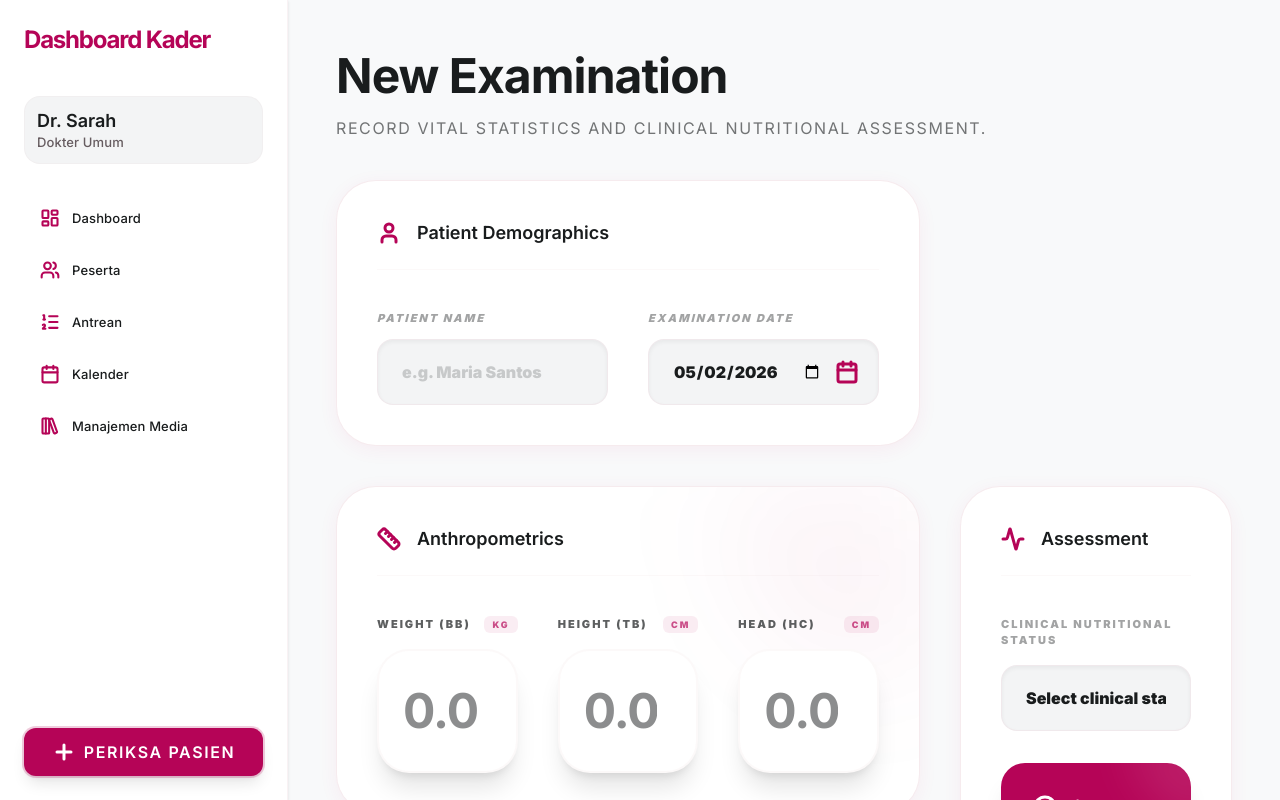
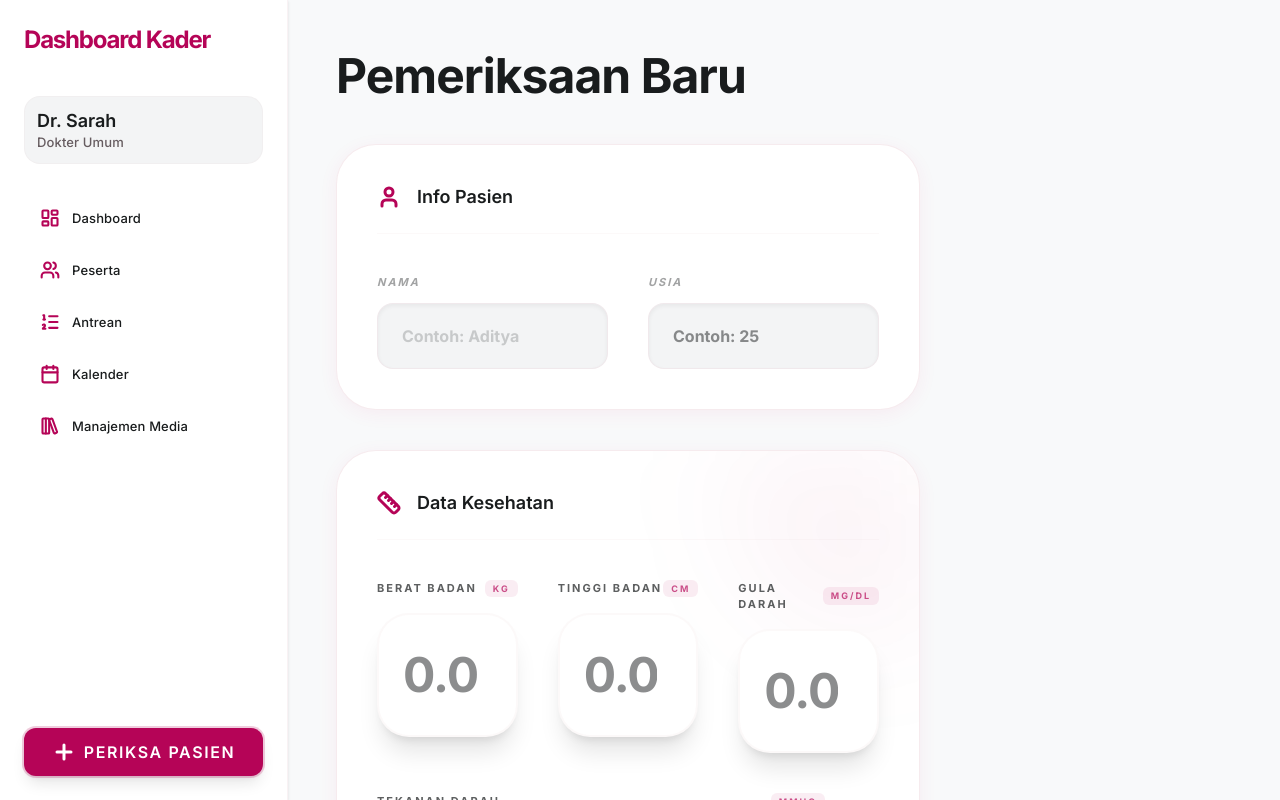
Before and after one commit to GithubFarelAlghazali/kader-posyandu-app, a React (Vite) app: page / in a window 1280 px wide. Both pictures are taken after a click on the button "PERIKSA PASIEN". Built offline with nearby package versions, Linux system fonts and the light colour scheme.

Commit message:
fix: pemeriksaan page layout and UI

```diff
--- a/src/pages/NewExamination.tsx
+++ b/src/pages/NewExamination.tsx
@@ -1,69 +1,57 @@
-import React, { useState } from 'react';
-import {
-  User,
-  Calendar as CalendarIcon,
-  Ruler,
-  Activity,
-  Info,
-  Save,
-  ArrowRight
-} from 'lucide-react';
-import { motion } from 'motion/react';
-import { Button } from '../components/atoms/Button';
-import { cn } from '../lib/utils';
+import React, { useState } from "react";
+import { User, Calendar as CalendarIcon, Ruler, Activity, Info, Save, ArrowRight } from "lucide-react";
+import { motion } from "motion/react";
+import { Button } from "../components/atoms/Button";
+import { cn } from "../lib/utils";
 
 export function NewExamination() {
 	const [formData, setFormData] = useState({
-    patientName: '',
-    examDate: new Date().toISOString().split('T')[0],
-    weight: '',
-    height: '',
-    headCircum: '',
-    status: ''
+		patientName: "",
+		age: "",
+		weight: "",
+		height: "",
+		bloodSistolik: "",
+		bloodDistolik: "",
+		glucose: "",
+		status: "",
 	});
 
 	return (
 		<div className="space-y-10">
 			{/* Header */}
 			<div className="mb-10">
-        <h1 className="text-display-lg text-on-surface mb-3 font-black">New Examination</h1>
-        <p className="text-on-surface text-body-md font-bold opacity-60 uppercase tracking-widest leading-relaxed">
-          Record vital statistics and clinical nutritional assessment.
-        </p>
+				<h1 className="text-display-lg text-on-surface mb-3 font-bold">Pemeriksaan Baru</h1>
 			</div>
 
 			<form className="grid grid-cols-1 md:grid-cols-12 gap-10" onSubmit={(e) => e.preventDefault()}>
 				{/* Patient Info Card */}
-        <motion.div
-          initial={{ opacity: 0, x: -20 }}
-          animate={{ opacity: 1, x: 0 }}
-          className="md:col-span-12 lg:col-span-8 bg-white rounded-[40px] shadow-clinical p-8 md:p-10 border border-outline-variant/30"
-        >
-          <h3 className="text-title-sm font-black text-on-surface flex items-center gap-4 mb-10 pb-6 border-b border-outline-variant/10">
+				<motion.div initial={{ opacity: 0, x: -20 }} animate={{ opacity: 1, x: 0 }} className="md:col-span-12 lg:col-span-8 bg-white rounded-[40px] shadow-clinical p-8 md:p-10 border border-outline-variant/30">
+					<h3 className="text-title-sm font-bold text-on-surface flex items-center gap-4 mb-10 pb-6 border-b border-outline-variant/10">
 						<User className="w-6 h-6 text-primary" strokeWidth={3} />
-            Patient Demographics
+						Info Pasien
 					</h3>
 					<div className="grid grid-cols-1 sm:grid-cols-2 gap-10">
 						<div className="space-y-3">
-              <label className="text-[11px] text-on-surface font-black uppercase tracking-[2px] block opacity-40 italic">Patient Name</label>
+							<label className="text-[11px] text-on-surface font-bold uppercase tracking-[2px] block opacity-40 italic">Nama</label>
 							<input
 								type="text"
-                placeholder="e.g. Maria Santos"
-                className="w-full px-6 py-5 bg-surface-container-low rounded-2xl border border-outline-variant/20 focus:border-primary focus:ring-4 focus:ring-primary/10 outline-none transition-all font-body-md text-on-surface font-black placeholder:text-on-surface/20 shadow-inner"
+								placeholder="Contoh: Aditya"
+								className="w-full px-6 py-5 bg-surface-container-low rounded-2xl border border-outline-variant/20 focus:border-primary focus:ring-4 focus:ring-primary/10 outline-none transition-all font-body-md text-on-surface font-bold placeholder:text-on-surface/20 shadow-inner"
 								value={formData.patientName}
-                onChange={(e) => setFormData({...formData, patientName: e.target.value})}
+								onChange={(e) => setFormData({ ...formData, patientName: e.target.value })}
 							/>
 						</div>
 						<div className="space-y-3">
-              <label className="text-[11px] text-on-surface font-black uppercase tracking-[2px] block opacity-40 italic">Examination Date</label>
+							<label className="text-[11px] text-on-surface font-bold uppercase tracking-[2px] block opacity-40 italic">Usia</label>
 							<div className="relative">
 								<input
-                  type="date"
-                  className="w-full pl-6 pr-14 py-5 bg-surface-container-low rounded-2xl border border-outline-variant/20 focus:border-primary focus:ring-4 focus:ring-primary/10 outline-none transition-all font-body-md text-on-surface font-black appearance-none shadow-inner"
-                  value={formData.examDate}
-                  onChange={(e) => setFormData({...formData, examDate: e.target.value})}
+									type="number"
+									min={0}
+									placeholder="Contoh: 25"
+									className="w-full pl-6 pr-14 py-5 bg-surface-container-low rounded-2xl border border-outline-variant/20 focus:border-primary focus:ring-4 focus:ring-primary/10 outline-none transition-all font-body-md text-on-surface font-bold appearance-none shadow-inner"
+									value={formData.age}
+									onChange={(e) => setFormData({ ...formData, age: e.target.value })}
 								/>
-                <CalendarIcon className="w-6 h-6 absolute right-5 top-1/2 -translate-y-1/2 text-primary pointer-events-none" strokeWidth={3} />
 							</div>
 						</div>
 					</div>
@@ -77,113 +65,99 @@ export function NewExamination() {
 					className="md:col-span-12 lg:col-span-8 bg-white rounded-[40px] shadow-clinical p-8 md:p-10 border border-outline-variant/30 relative overflow-hidden group"
 				>
 					<div className="absolute top-0 right-0 w-48 h-48 bg-primary/5 rounded-bl-full -z-0 blur-3xl group-hover:bg-primary/10 transition-colors duration-500" />
-          <h3 className="text-title-sm font-black text-on-surface flex items-center gap-4 mb-10 pb-6 border-b border-outline-variant/10 relative z-10">
+					<h3 className="text-title-sm font-bold text-on-surface flex items-center gap-4 mb-10 pb-6 border-b border-outline-variant/10 relative z-10">
 						<Ruler className="w-6 h-6 text-primary" strokeWidth={3} />
-            Anthropometrics
+						Data Kesehatan
 					</h3>
 					<div className="grid grid-cols-1 sm:grid-cols-3 gap-10 relative z-10">
 						<div className="space-y-4">
-              <label className="text-[11px] text-on-surface font-black uppercase tracking-[2px] flex justify-between items-center opacity-70">
-                Weight (BB)
-                <span className="text-[9px] bg-primary/10 text-primary px-2 py-0.5 rounded-md font-black">kg</span>
+							<label className="text-[11px] text-on-surface font-bold uppercase tracking-[2px] flex justify-between items-center opacity-70">
+								Berat Badan
+								<span className="text-[9px] bg-primary/10 text-primary px-2 py-0.5 rounded-md font-bold">kg</span>
 							</label>
 							<div className="relative group/input">
 								<input
 									type="number"
 									placeholder="0.0"
 									step="0.1"
-                  className="w-full px-6 py-8 bg-white rounded-[32px] border-2 border-outline-variant/10 focus:border-primary focus:ring-8 focus:ring-primary/5 outline-none transition-all text-display-lg text-on-surface font-black shadow-xl text-center"
+									className="w-full px-6 py-8 bg-white rounded-[32px] border-2 border-outline-variant/10 focus:border-primary focus:ring-8 focus:ring-primary/5 outline-none transition-all text-display-lg text-on-surface font-bold shadow-xl text-center"
 									value={formData.weight}
-                  onChange={(e) => setFormData({...formData, weight: e.target.value})}
+									onChange={(e) => setFormData({ ...formData, weight: e.target.value })}
 								/>
 							</div>
 						</div>
 						<div className="space-y-4">
-              <label className="text-[11px] text-on-surface font-black uppercase tracking-[2px] flex justify-between items-center opacity-70">
-                Height (TB)
-                <span className="text-[9px] bg-primary/10 text-primary px-2 py-0.5 rounded-md font-black">cm</span>
+							<label className="text-[11px] text-on-surface font-bold uppercase tracking-[2px] flex justify-between items-center opacity-70">
+								Tinggi Badan
+								<span className="text-[9px] bg-primary/10 text-primary px-2 py-0.5 rounded-md font-bold">cm</span>
 							</label>
 							<div className="relative">
 								<input
 									type="number"
 									placeholder="0.0"
 									step="0.1"
-                  className="w-full px-6 py-8 bg-white rounded-[32px] border-2 border-outline-variant/10 focus:border-primary focus:ring-8 focus:ring-primary/5 outline-none transition-all text-display-lg text-on-surface font-black shadow-xl text-center"
+									className="w-full px-6 py-8 bg-white rounded-[32px] border-2 border-outline-variant/10 focus:border-primary focus:ring-8 focus:ring-primary/5 outline-none transition-all text-display-lg text-on-surface font-bold shadow-xl text-center"
 									value={formData.height}
-                  onChange={(e) => setFormData({...formData, height: e.target.value})}
+									onChange={(e) => setFormData({ ...formData, height: e.target.value })}
 								/>
 							</div>
 						</div>
 						<div className="space-y-4">
-              <label className="text-[11px] text-on-surface font-black uppercase tracking-[2px] flex justify-between items-center opacity-70">
-                Head (HC)
-                <span className="text-[9px] bg-primary/10 text-primary px-2 py-0.5 rounded-md font-black">cm</span>
+							<label className="text-[11px] text-on-surface font-bold uppercase tracking-[2px] flex justify-between items-center opacity-70">
+								Gula Darah
+								<span className="text-[9px] bg-primary/10 text-primary px-2 py-0.5 rounded-md font-bold">mg/dL</span>
 							</label>
 							<div className="relative">
 								<input
 									type="number"
 									placeholder="0.0"
 									step="0.1"
-                  className="w-full px-6 py-8 bg-white rounded-[32px] border-2 border-outline-variant/10 focus:border-primary focus:ring-8 focus:ring-primary/5 outline-none transition-all text-display-lg text-on-surface font-black shadow-xl text-center"
-                  value={formData.headCircum}
-                  onChange={(e) => setFormData({...formData, headCircum: e.target.value})}
+									className="w-full px-6 py-8 bg-white rounded-[32px] border-2 border-outline-variant/10 focus:border-primary focus:ring-8 focus:ring-primary/5 outline-none transition-all text-display-lg text-on-surface font-bold shadow-xl text-center"
+									value={formData.glucose}
+									onChange={(e) => setFormData({ ...formData, glucose: e.target.value })}
+								/>
+							</div>
+						</div>
+						<div className="space-y-4 w-full md:w-md">
+							<p className="text-[11px] text-on-surface font-bold uppercase tracking-[2px] flex justify-between items-center opacity-70">
+								Tekanan Darah
+								<span className="text-[9px] bg-primary/10 text-primary px-2 py-0.5 rounded-md font-bold">mmHg</span>
+							</p>
+							<div className="flex gap-3 p-5 rounded-xl bg-primary flex-wrap md:flex-nowrap">
+								<div className="">
+									<label htmlFor="sistolik" className="text-[11px] text-white font-bold uppercase tracking-[2px] flex justify-between items-center opacity-70 mb-4">
+										Sistolik
+									</label>
+									<input
+										id="sistolik"
+										type="number"
+										placeholder="0.0"
+										step="0.1"
+										className="w-full px-6 py-8 bg-white rounded-[32px] border-2 border-outline-variant/10 focus:border-primary focus:ring-8 focus:ring-primary/5 outline-none transition-all text-display-lg text-on-surface font-bold shadow-xl text-center"
+										value={formData.sistolik}
+										onChange={(e) => setFormData({ ...formData, sistolik: e.target.value })}
+									/>
+								</div>
+								<div className="">
+									<label htmlFor="distolik" className="text-[11px] text-white font-bold uppercase tracking-[2px] flex justify-between items-center opacity-70 mb-4">
+										Distolik
+									</label>
+									<input
+										id="distolik"
+										type="number"
+										placeholder="0.0"
+										step="0.1"
+										className="w-full px-6 py-8 bg-white rounded-[32px] border-2 border-outline-variant/10 focus:border-primary focus:ring-8 focus:ring-primary/5 outline-none transition-all text-display-lg text-on-surface font-bold shadow-xl text-center"
+										value={formData.distolik}
+										onChange={(e) => setFormData({ ...formData, distolik: e.target.value })}
 									/>
 								</div>
 							</div>
 						</div>
-        </motion.div>
-
-        {/* Assessment Card */}
-        <motion.div
-          initial={{ opacity: 0, x: 20 }}
-          animate={{ opacity: 1, x: 0 }}
-          transition={{ delay: 0.2 }}
-          className="md:col-span-12 lg:col-span-4 bg-white rounded-[40px] shadow-clinical p-8 md:p-10 border border-outline-variant/30 flex flex-col lg:row-span-2"
-        >
-          <h3 className="text-title-sm font-black text-on-surface flex items-center gap-4 mb-10 pb-6 border-b border-outline-variant/10">
-            <Activity className="w-6 h-6 text-primary" strokeWidth={3} />
-            Assessment
-          </h3>
-          <div className="space-y-8 flex-1">
-            <div className="space-y-4">
-              <label className="text-[11px] font-black text-on-surface uppercase tracking-[2px] block opacity-40">Clinical Nutritional Status</label>
-              <select
-                className="w-full px-6 py-5 bg-surface-container-low rounded-2xl border border-outline-variant/20 focus:border-primary focus:ring-4 focus:ring-primary/10 outline-none transition-all font-body-md text-on-surface font-black appearance-none cursor-pointer shadow-inner"
-                value={formData.status}
-                onChange={(e) => setFormData({...formData, status: e.target.value})}
-              >
-                <option value="" disabled>Select clinical status...</option>
-                <option value="severely_wasted">Severely Wasted</option>
-                <option value="wasted">Wasted</option>
-                <option value="normal">Healthy / Normal</option>
-                <option value="overweight">Overweight</option>
-                <option value="obese">Obese</option>
-              </select>
 					</div>
-
-            <div className="bg-primary text-on-primary rounded-3xl p-8 shadow-xl space-y-5 relative overflow-hidden">
-              <div className="absolute top-0 right-0 w-24 h-24 bg-white/10 rounded-bl-full -mr-8 -mt-8 blur-xl" />
-              <div className="flex gap-4">
-                <Info className="w-6 h-6 text-white shrink-0" strokeWidth={3} />
-                <p className="text-label-sm font-bold leading-relaxed opacity-90">
-                  Assessment protocol must adhere strictly to WHO Multi-Centred Growth Reference Study (MGRS) standards.
-                </p>
-              </div>
-              <button
-                type="button"
-                className="bg-white text-primary px-4 py-2 rounded-xl text-[10px] font-black uppercase tracking-widest flex items-center gap-2 hover:scale-105 transition-all shadow-md mt-4"
-              >
-                Launch Growth Charts <ArrowRight className="w-4 h-4" strokeWidth={3} />
+					<button type="submit" className="font-bold uppercase p-5 mt-5 bg-primary text-center rounded-xl text-white">
+						Simpan data pemeriksaan
 					</button>
-            </div>
-          </div>
-
-          <div className="mt-10 pt-8 border-t border-outline-variant/10">
-            <Button size="lg" className="w-full shadow-2xl font-black py-6 rounded-3xl text-lg">
-              <Save className="w-6 h-6" strokeWidth={3} />
-              <span className="uppercase tracking-[3px]">Secure Clinical Record</span>
-            </Button>
-          </div>
 				</motion.div>
 			</form>
 		</div>
```
Lines whose indentation alone changed are shown as unchanged.
